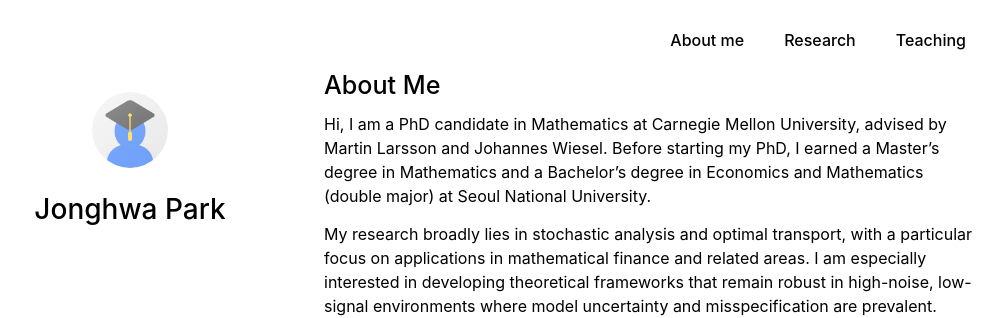
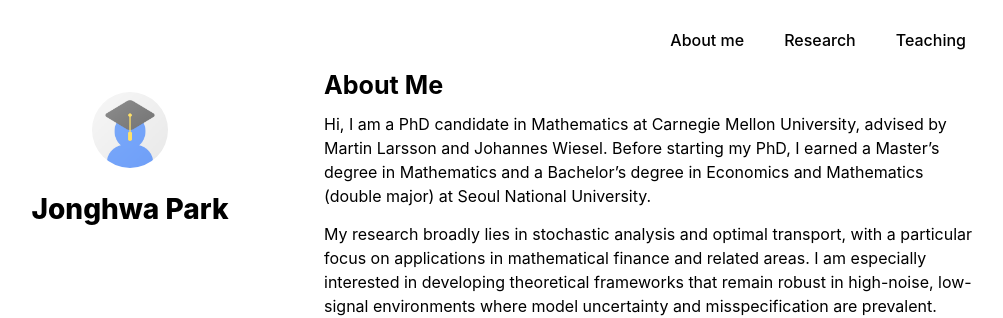
Before and after one commit to Jonghwap/Jonghwap.github.io, a Jekyll site: the page built from index.md, in a window 1280 px wide. Shown: the top 318 px of the page, without its empty margins (146-1149 px from the left). Built offline with Jekyll 4.4.1, drawn with Linux system fonts in a browser that asks for light colours; a style sheet for code colours, icons or effects is not loaded; our own code applies the rules of GitHub Pages for plain Markdown files.

Commit message:
Update minimal-light.scss

```diff
--- a/_sass/minimal-light.scss
+++ b/_sass/minimal-light.scss
@@ -235,14 +235,14 @@ h3, h4, h5, h6 {
 }
 
 h1 {
-  font-weight: 500;
+  font-weight: 800;
   color: #000;
   margin: 0 0 16px;
 }
 
 h2 {
   color: #000;
-  font-weight: 500;
+  font-weight: 700;
   margin: 0 0 12px;
   font-size: 157%;
 }
```
